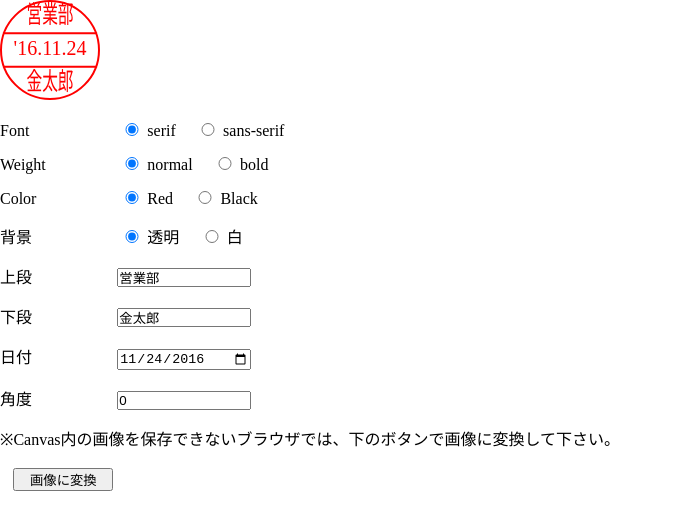
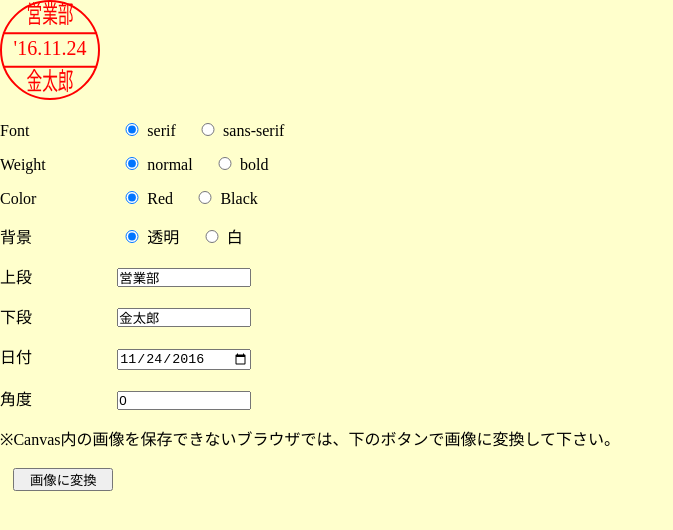
Before and after one commit to wijie/eStamp, a plain HTML site: page index.html in a window 1280 px wide. Shown: the whole page, without its empty margins (0-673 px from the left). Drawn offline with Linux system fonts and the light colour scheme.

Commit message:
Update index.html

```diff
--- a/index.html
+++ b/index.html
@@ -11,6 +11,9 @@
       /*text-align: center;*/
     }
 
+    body {
+      background: #ffc;
+    }
     h1 {
       font-size: 100%;
     }
```
